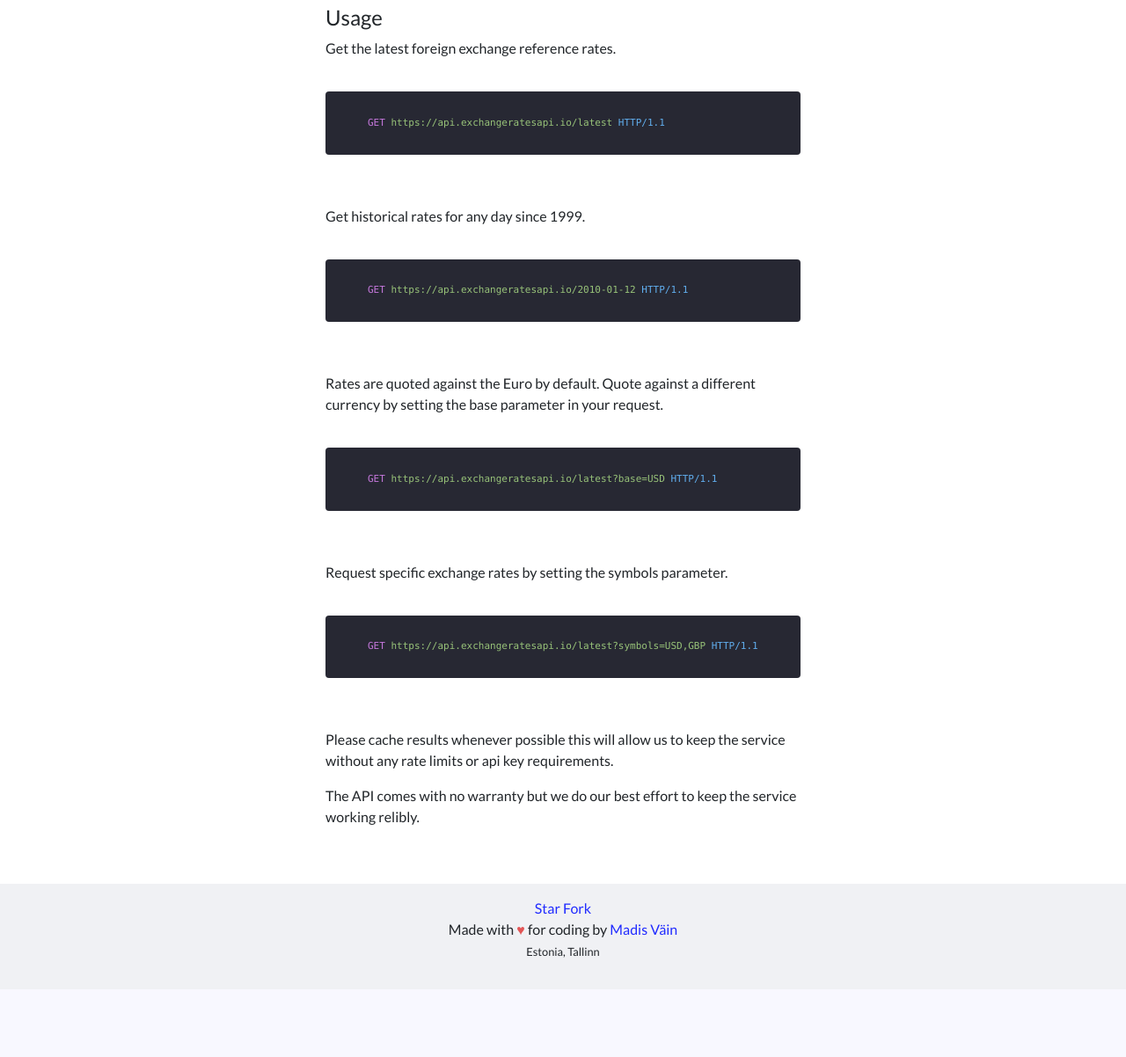
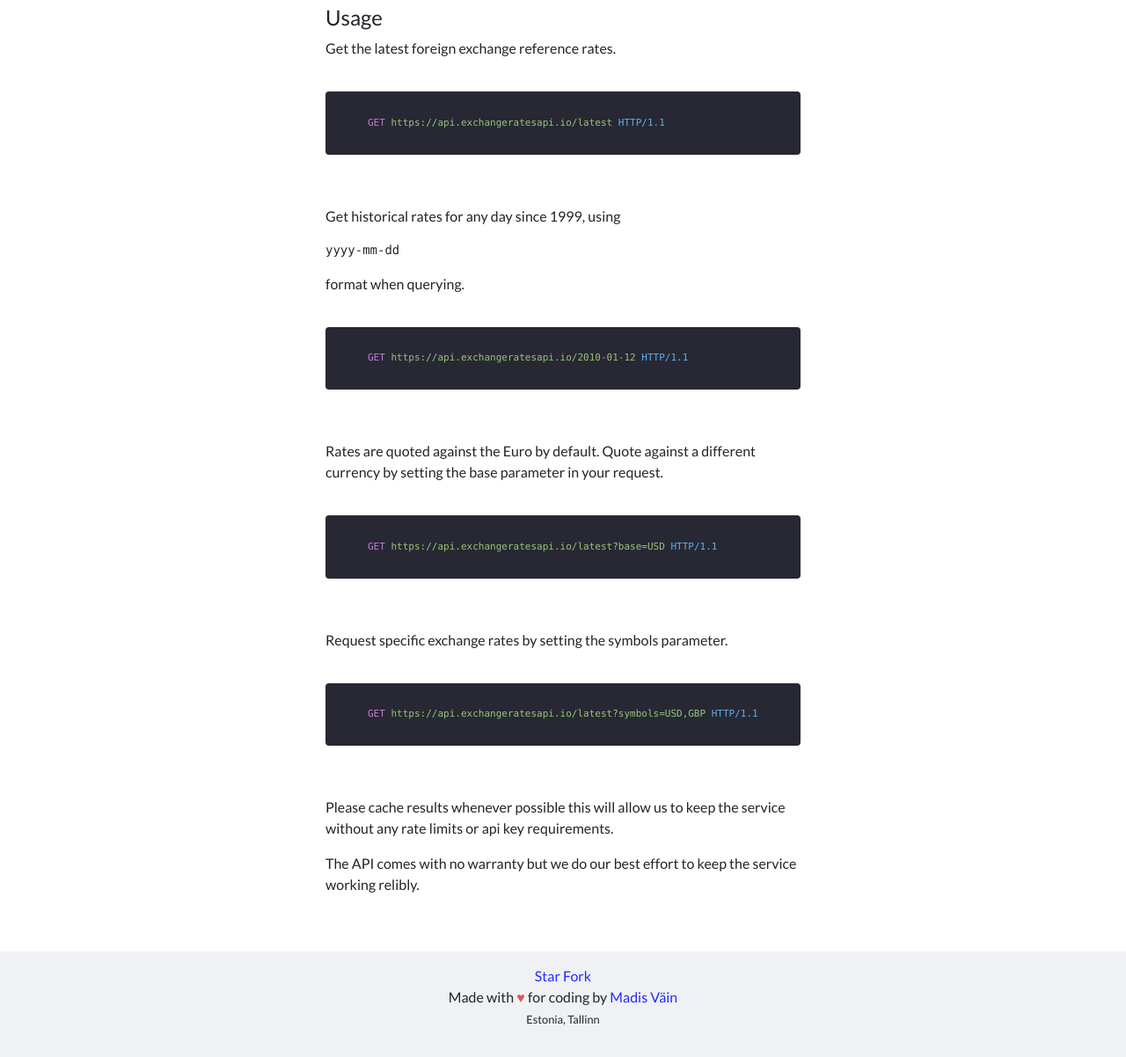
Before and after one commit to exchangeratesapi/exchangeratesapi, a Python web app: template exchangerates/templates/index.html in a window 1280 px wide. Shown: the part 1086-2288 px from the top of the page at 88% size. Before the commit the page ends 2175 px from the top, so only its background shows below. Run offline with Jinja, Linux system fonts and the light colour scheme; the template is opened without the code that fills it, so the values that code supplies are empty; some libraries are stand-ins or nearby versions.

Commit message:
Add date format to the documentation
The examples could be interpreted as either yyyy-mm-dd or yyyy-dd-mm

```diff
--- a/exchangerates/templates/index.html
+++ b/exchangerates/templates/index.html
@@ -136,7 +136,7 @@ GET https://api.exchangeratesapi.io/latest HTTP/1.1
           </pre>
 
           <p>
-            Get historical rates for any day since 1999.
+            Get historical rates for any day since 1999, using <pre>yyyy-mm-dd</pre> format when querying.
           </p>
           <pre>
             <code class="http px-5 rounded-corners">
```
